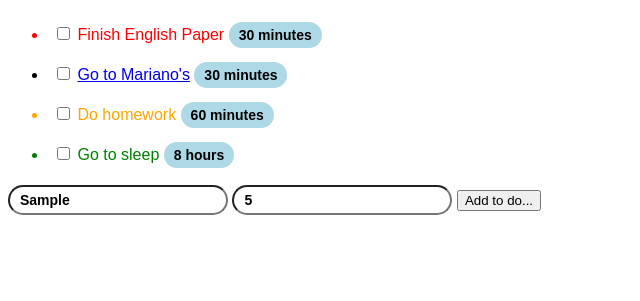
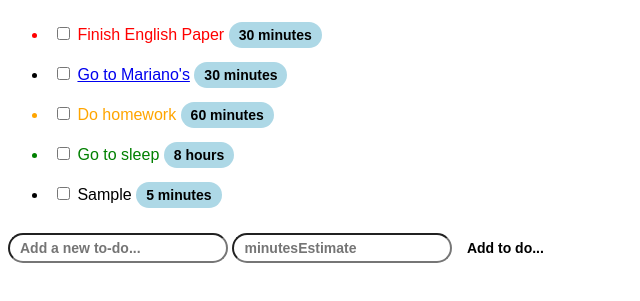
Before and after one commit to yirongmei/todo_app_front_end, a plain HTML site: page index.html in a window 1280 px wide. Both pictures are taken after typing "Sample", "5" into the empty fields and a click on the input "Add to do...". Shown: the part 61-362 px from the top of the page, without its empty margins (0-640 px from the left). Drawn offline with nearby package versions, Linux system fonts and the light colour scheme.

Commit message:
Add JS for adding a new to-do

```diff
--- a/index.css
+++ b/index.css
@@ -5,7 +5,9 @@ li{
   margin-bottom: 10px;
   padding: 5px;
 }
-
+li:hover {
+  background-color: #F5F5F5
+}
 .priority-high{
   color: red;
 }
--- a/index.html
+++ b/index.html
@@ -3,6 +3,24 @@
   <head>
     <title>Yi Rong's To-do List</title>
       <link rel="stylesheet"  href="/index.css"/>
+      <script src="https://code.jquery.com/jquery-3.1.0.js"></script>
+      <link href="/index.js" type="/javascript"/>
+
+      <script>
+        $(document).ready(function(){
+           $("#add-new-todo-button").click(function(){
+               var newTodoBlock = $(this).closest("#new-todo-block")
+               var newTodo = newTodoBlock.find("#new-todo-description")
+               var minuteEstimate = newTodoBlock.find("#new-todo-minutes-estimate")
+
+               $("ul").append("<li> <input type='checkbox'/> " + newTodo.val() + " <span class='minutes-Estimate'>" + minuteEstimate.val() + " minutes</span> </li>")
+
+
+               newTodo.val("")
+               minuteEstimate.val("")
+             })
+           })
+    </script>
   </head>
 
   <body>
@@ -29,9 +47,10 @@
         Go to sleep <span>8 hours</span>
       </li>
     </ul>
-
-    <input type="text" placeholder="Add a new to-do...">
-    <input type="number" placeholder="minutes">
-    <input type="submit" value="Add to do...">
+    <div id="new-todo-block">
+      <input type="text" id="new-todo-description" placeholder="Add a new to-do...">
+      <input type="number" id= "new-todo-minutes-estimate" placeholder="minutesEstimate">
+      <input type="submit" id="add-new-todo-button" value="Add to do...">
+    </div>
   </body>
 </html>
```
